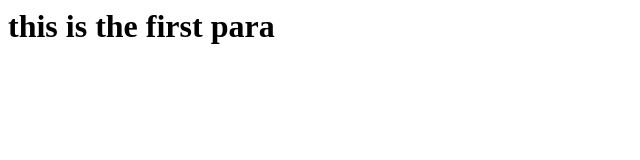
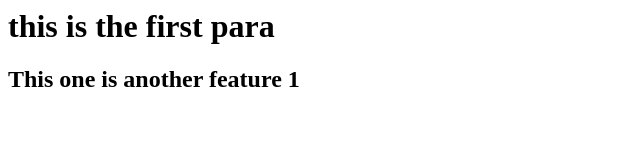
Before and after one commit to vishall24/localRepo, a plain HTML site: page index.html in a window 1280 px wide. Shown: the whole page, without its empty margins (0-640 px from the left). Drawn offline with Linux system fonts and the light colour scheme.

Commit message:
added feature 1

```diff
--- a/index.html
+++ b/index.html
@@ -1 +1,3 @@
 <h1>this is the first para</h1>
+
+<h2>This one is another feature 1</h2>
```
